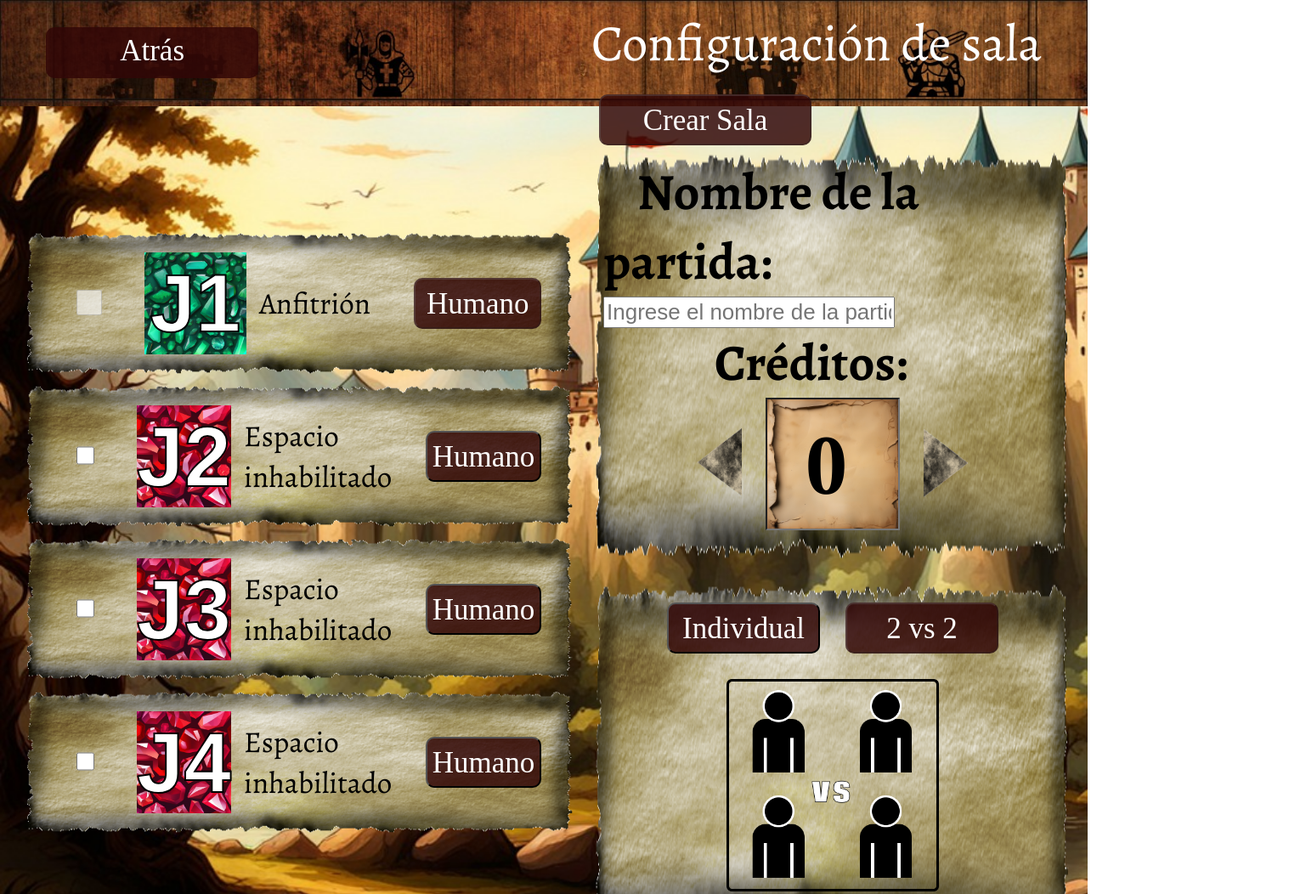
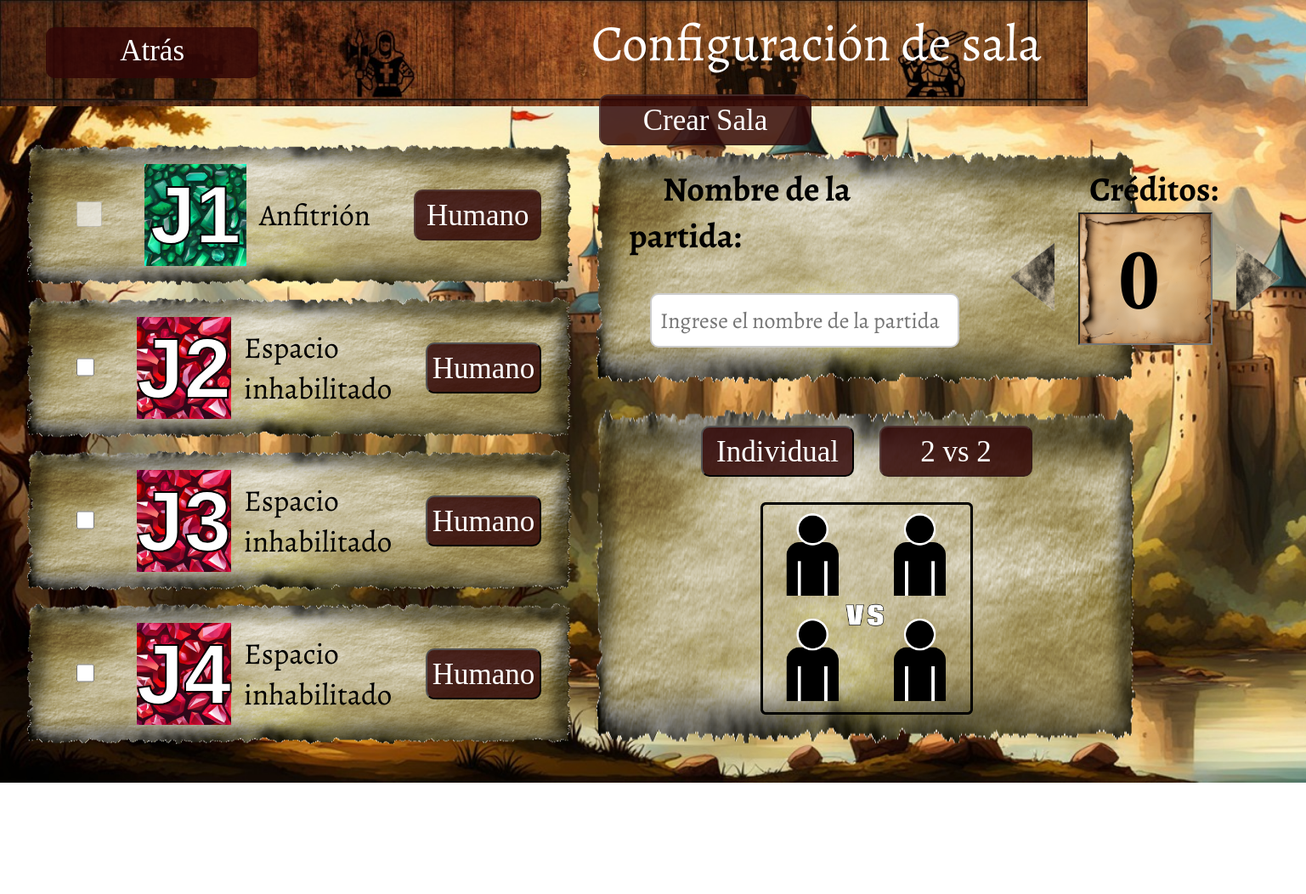
Before and after one commit to redclazz2/TheNexusBattlesIIModJuego, a plain HTML site: page Client/vistas/ConfiguracionSala.html in a window 1280 px wide. Shown: the top 1052 px of the page at 85% size, 1537 px wide, since content can reach past the window. After the commit the page ends 921 px from the top, so only its background shows below. Drawn offline with nearby package versions, Linux system fonts and the light colour scheme.

Commit message:
Update configuracionSala.css
estilos para el textbox del nombre de la partida

```diff
--- a/Client/estilos/configuracionSala.css
+++ b/Client/estilos/configuracionSala.css
@@ -83,8 +83,9 @@
     margin-top: 30px;
     padding: 10px;
     display: flex; /* Hacer que el contenedor sea un flex container */
-    align-items: center; /* Centrar verticalmente los elementos en el contenedor */
-    flex-direction: column; /* Alinear los elementos en una columna */
+    /*align-items: center; /* Centrar verticalmente los elementos en el contenedor */
+    align-items: flex-start;
+    flex-direction: row; /* Alinear los elementos en una columna */
   }
 
   .subcontenedor2 {
@@ -97,6 +98,29 @@
     padding: 10px;
   }
 
+  .subcontenedor1-1{
+    margin-bottom: 0px;
+    /*margin-top: 30px;*/
+    margin-left: 20px;
+    padding: 10px;
+    display: flex; /* Hacer que el contenedor sea un flex container */
+    align-items: center; /* Centrar verticalmente los elementos en el contenedor */
+    flex-direction: column;
+  }
+
+  #nombrePartida {
+    font-family: 'Alegreya', sans-serif;
+    width: 340px; /* Ancho del cuadro de texto */
+    height: 40px; /* Altura del cuadro de texto */
+    border: 2px solid #ccc; /* Borde con color gris claro */
+    border-radius: 10px; /* Esquinas redondeadas */
+    padding: 10px; /* Espacio interno para el texto */
+    font-size: 16px; /* Tamaño de fuente */
+    margin-bottom: 10px;
+    margin-top: 40px;
+    margin-left: 25px;
+  }
+
 
   #betting-section {
     display: none;
@@ -107,11 +131,11 @@
     align-items: center;
   }
   #credits-label {
-    font-size: 60px;
+    font-size: 40px;
     margin-right: 20px;
     margin-left: 40px;
     font-family: 'Alegreya', sans-serif;
-    margin-top: 60px;
+    margin-top: 10px;
     justify-content: center;
     align-items: center;
     font-weight: bold;
```
